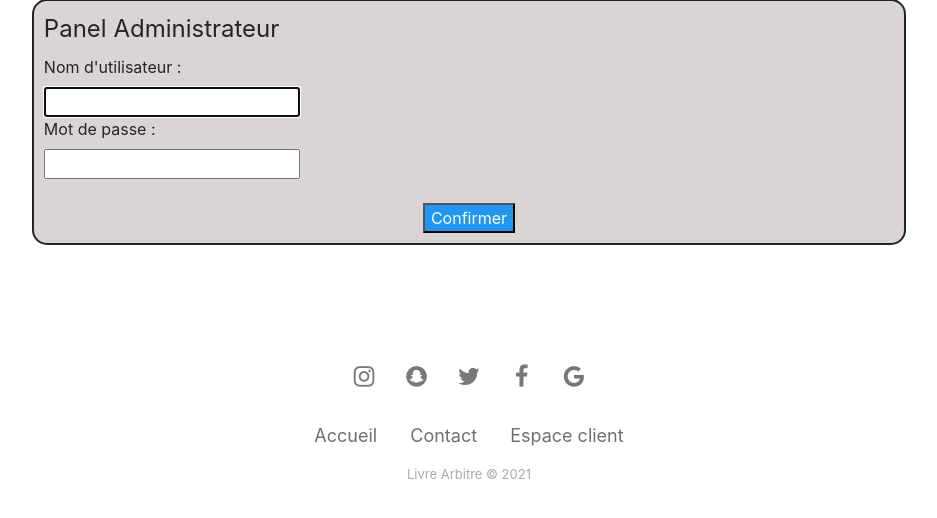
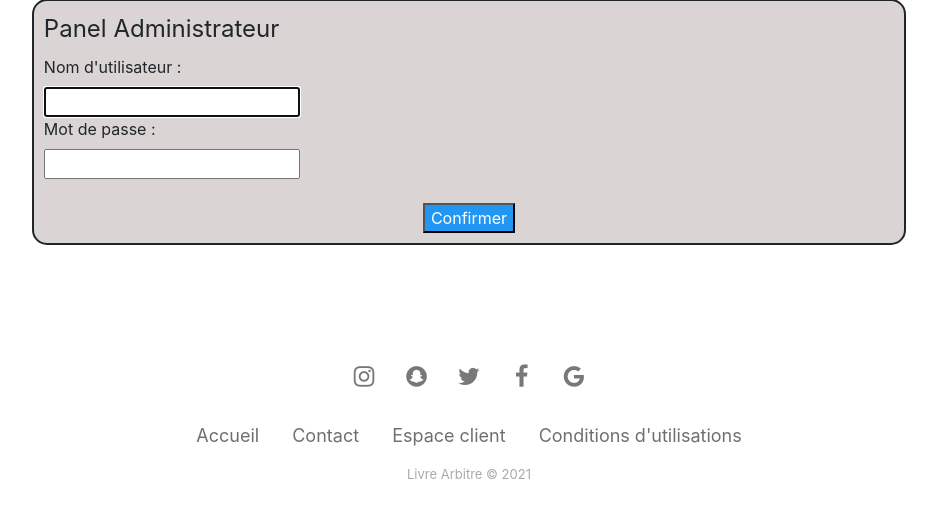
Before and after one commit to ChuisJu/Livre-Arbitre, a PHP site: page /admin/index.php in a window 1280 px wide. Shown: the part 145-663 px from the top of the page, without its empty margins (171-1108 px from the left). Run offline with PHP 8.4, Linux system fonts and the light colour scheme.

Commit message:
Add files via upload

```diff
--- a/inc/footer.php
+++ b/inc/footer.php
@@ -14,7 +14,8 @@
         <ul class="list-inline">
             <li class="list-inline-item"><a href='<?php echo $CONFIG['root_path'] . "index.php" ?>'>Accueil</a></li>
             <li class="list-inline-item"><a href='<?php echo $CONFIG['root_path'] . "contact.php" ?>'>Contact</a></li>
-            <li class="list-inline-item"><a href='<?php echo $CONFIG['root_path'] . "/espace/index.php" ?>'>Espace client</a></li>
+            <li class="list-inline-item"><a href='<?php echo $CONFIG['root_path'] . "espace/index.php" ?>'>Espace client</a></li>
+            <li class="list-inline-item"><a href='<?php echo $CONFIG['root_path'] . "condition.php" ?>'>Conditions d'utilisations</a></li>
         </ul>
         <p class="copyright">Livre Arbitre © 2021</p>
     </footer>
```
